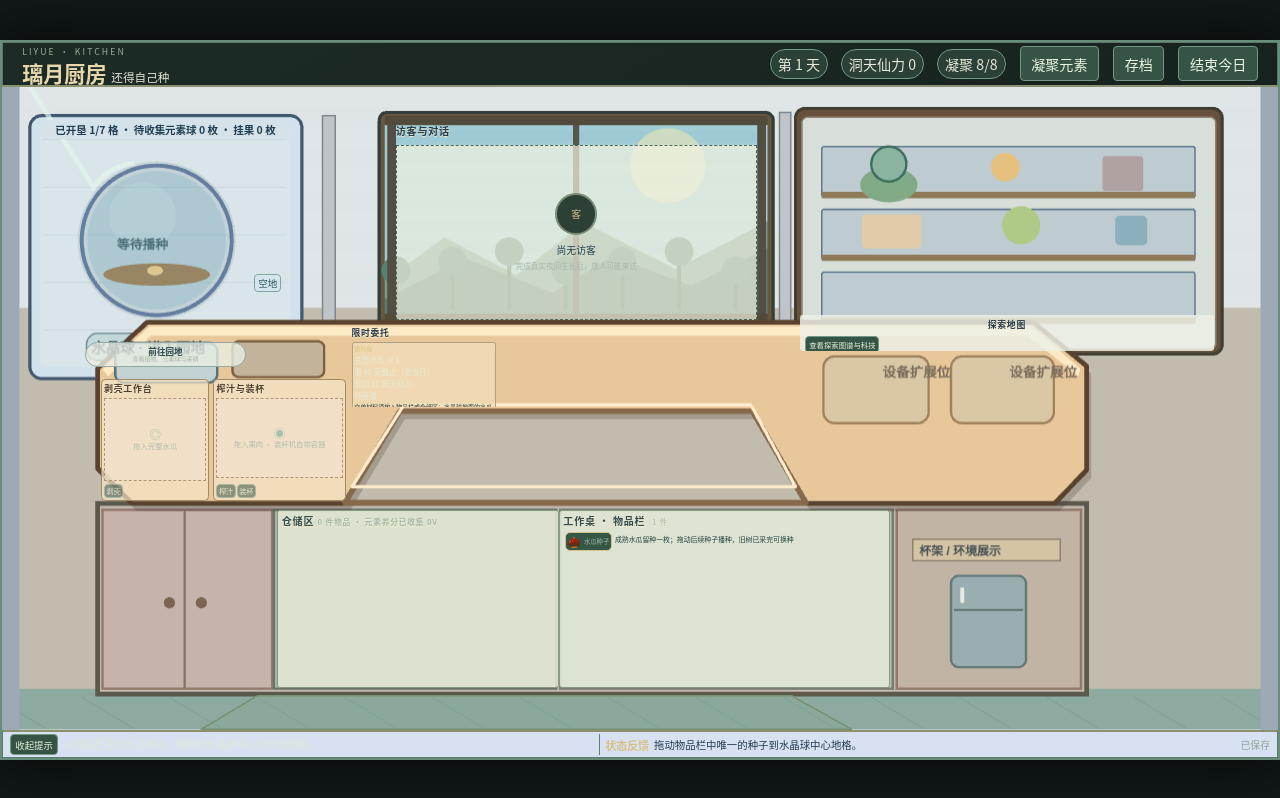
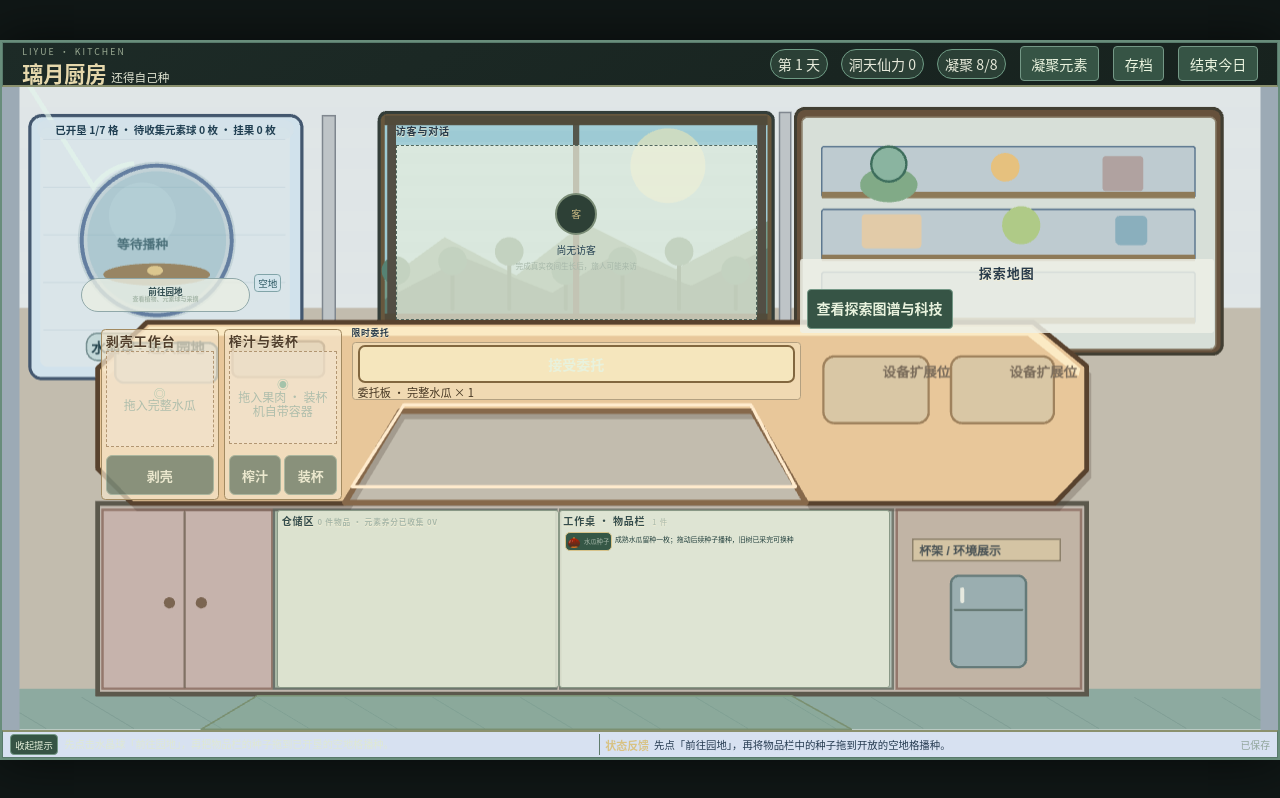
Before and after one commit to Ri0n72Y/idea-slime-bar, a React (Vite) app in the folder packages/liyue-kitchen/: page / in a window 1280 px wide. Built offline with nearby package versions, Linux system fonts and the light colour scheme.

Commit message:
fix(liyue): restore accessible U-counter actions and scene-aware touch guidance

```diff
--- a/packages/liyue-kitchen/src/App.tsx
+++ b/packages/liyue-kitchen/src/App.tsx
@@ -102,6 +102,8 @@ export function App() {
   const [reportDismissed, setReportDismissed] = useState<number | null>(null);
   const [mapOpen, setMapOpen] = useState(false);
   const [scene, setScene] = useState<"workshop" | "garden">("workshop");
+  const sceneRef = useRef(scene);
+  sceneRef.current = scene;
   const navigateScene = (destination: "workshop" | "garden") => {
     dragRef.current = null;
     setDrag(null);
@@ -177,7 +179,9 @@ export function App() {
       if (current.kind === "Seed") {
         if (target.scene.plotId && !target.zone)
           gameStore.dispatch({ type: "PLANT_SEED", itemId: current.itemId, plotId: target.scene.plotId });
-        else gameStore.dispatch({ type: "REJECT_DROP", reason: "种子需拖到已开垦、空置的地格；未消耗种子。" });
+        else gameStore.dispatch({ type: "REJECT_DROP", reason: sceneRef.current === "workshop"
+          ? "工坊水晶球是园地入口。先点「前往园地」，再将种子拖至开放空地格；种子未消耗。"
+          : "种子需拖到园地里已开垦、空置的地格；未消耗种子。" });
       } else {
         const destination: ItemLocation | null =
           target.zone === "peel" || target.zone === "juice"
@@ -330,16 +334,21 @@ export function App() {
             {activeOrders.length ? activeOrders.map(order => (
               <div className="order-panel" key={order.id} data-testid="active-order"
                 data-order-id={order.id} data-visitor-id={order.visitorId}>
+                <p data-testid="order-requirement" className="order-primary-label">
+                  {order.visitorId === "board" ? "委托板" : "旅人阿砚"} · {orderName(order)} × {order.quantity}
+                </p>
+                <details className="order-details">
+                  <summary>委托详情</summary>
                   <p data-testid="order-origin">{order.visitorId === "board" ? "委托板" : "旅人阿砚"}</p>
-                <p data-testid="order-requirement">{orderName(order)} × {order.quantity}</p>
                   <p data-testid="order-deadline">第 {order.dueDay} 天截止（含当日）</p>
                   <p>奖励 {order.rewards} 洞天仙力</p>
                   <p data-testid="order-status">{order.state === "available" ? "待接受" : "已接受"}</p>
                   <p className="order-location-hint" data-testid={`order-location-${order.id}`}>
                     交单材料须放入物品栏或仓储区；水晶球地面的水瓜需先搬运。
                   </p>
+                </details>
                 {order.state === "available" ? (
-                  <button type="button" data-testid="accept-order" disabled={state.phase !== "DAY_WORK"}
+                  <button type="button" className="order-main-action" data-testid="accept-order" disabled={state.phase !== "DAY_WORK"}
                     {...tapAction(`accept-${order.id}`, () => gameStore.dispatch({ type: "ACCEPT_ORDER", orderId: order.id }))}>
                     接受委托
                   </button>
@@ -366,7 +375,7 @@ export function App() {
                         ))}
                       </div>
                     )}
-                    <button type="button" data-testid="deliver-order" disabled={state.phase !== "DAY_WORK"}
+                    <button type="button" className="order-main-action" data-testid="deliver-order" disabled={state.phase !== "DAY_WORK"}
                       {...tapAction(`deliver-${order.id}`, () => deliver(order))}>交付选中物品 / 仓储材料</button>
                   </>
                 )}
@@ -516,7 +525,7 @@ export function App() {
           <section className="region garden-entry workshop-orb-overlay" aria-label="水晶球设备"
             data-testid="garden-entry">
             <button type="button" className="workshop-orb-link" data-testid="enter-garden"
-              onClick={() => navigateScene("garden")}>
+              {...tapAction("enter-garden", () => navigateScene("garden"))}>
               <strong>前往园地</strong>
               <small>查看植物、元素球与采摘</small>
             </button>
@@ -670,7 +679,7 @@ export function App() {
             onClick={() => setShowGuidance(!showGuidance)}>
             {showGuidance ? "收起提示" : "显示下一步"}
           </button>
-          {showGuidance && <span data-testid="next-step-text">{nextActionHint(state)}</span>}
+          {showGuidance && <span data-testid="next-step-text">{nextActionHint(state, scene)}</span>}
         </div>
         <strong>状态反馈</strong>
         <span data-testid="feedback">{playerEventText(state.notice.message)}</span>
--- a/packages/liyue-kitchen/src/domain/game.ts
+++ b/packages/liyue-kitchen/src/domain/game.ts
@@ -125,7 +125,7 @@ export function newGame(seed = 0x17a5b7e1): GameState {
     eventLog: [{ id: "event:initial-seed", day: 1, worldUH: 0, kind: "seed",
       message: "获得唯一开局种子 item:seed:1", fact: "SEED_OBTAINED",
       sourceId: "item:seed:1" }], lastNightReport: null,
-    notice: { kind: "info", message: "拖动物品栏中唯一的种子到水晶球中心地格。" },
+    notice: { kind: "info", message: "先点「前往园地」，再将物品栏中的种子拖到开放的空地格播种。" },
   };
 }
 
--- a/packages/liyue-kitchen/src/experience.ts
+++ b/packages/liyue-kitchen/src/experience.ts
@@ -27,7 +27,7 @@ export function orderSelectionWarning(state: GameState, order: KitchenOrder): st
 }
 
 /** Suggestions follow the real state while leaving operation strategy to the player. */
-export function nextActionHint(state: GameState): string {
+export function nextActionHint(state: GameState, scene: "workshop" | "garden" = "garden"): string {
   if (state.phase === "DAY_CONFIRM") return "可以确认结算观察夜间成长，也可以返回今日继续操作。";
   const items = Object.values(state.items);
   const planted = PLOT_IDS.some(id => state.plots[id].open && !!state.plots[id].plant);
@@ -47,7 +47,9 @@ export function nextActionHint(state: GameState): string {
       items.some(item => item.kind === "Aquamelon" && accessible(item)))
     return "果汁委托需要杯装成品。可以将完整水瓜拖到剥壳台加工。";
   const seed = items.find(item => item.kind === "Seed" && item.location.kind === "inventory");
-  if (!planted && seed) return "从物品栏拖动水瓜种子，播种到水晶球中心的开放地格。";
+  if (!planted && seed) return scene === "workshop"
+    ? "先点击水晶球「前往园地」，再把物品栏的种子拖到已开垦的空地格播种。"
+    : "从园地物品栏拖动水瓜种子，播种到已开垦的空地格。";
   if (PLOT_IDS.some(id => state.plots[id].plant?.leaves.some(leaf => leaf.fruit?.stage === "MatureFruit")))
     return "树上已有成熟水瓜，可以点击果实采摘。";
   if (state.heldElements.some(v => v > 0)) {
--- a/packages/liyue-kitchen/src/workshop-pixi.css
+++ b/packages/liyue-kitchen/src/workshop-pixi.css
@@ -348,3 +348,171 @@
   .workshop-machines-overlay .workbench-placeholder p {font-size:.68em;}
   .workshop-cabinet-overlay .hint {display:none;}
 }
+
+/* Production QA: keep the one real order action in view at both viewport sizes.
+   The other metadata is disclosed on demand; never bury accept/deliver under
+   a tiny vertical scroller or a transparent Pixi hit area. */
+.workshop-center-overlay .orders {
+  overflow: hidden;
+}
+.workshop-center-overlay .orders-scroller {
+  overflow-x: auto;
+  overflow-y: hidden;
+  align-items: stretch;
+  min-height: 0;
+}
+.workshop-center-overlay .order-panel {
+  flex: 1 0 min(43%, 245px);
+  width: auto;
+  min-width: min(43%, 210px);
+  max-width: none;
+  max-height: 100%;
+  display: flex;
+  flex-direction: column;
+  overflow: hidden;
+  gap: 2px;
+  padding: 2px 5px;
+  font-size: clamp(12px, .95vw, 15px);
+}
+.workshop-center-overlay .order-panel > .order-main-action {
+  order: -2;
+  flex: 0 0 auto;
+  align-self: stretch;
+  display: block;
+  min-height: 38px;
+  font-size: clamp(14px, 1.03vw, 17px);
+  font-weight: 700;
+  line-height: 1.15;
+  padding: 6px 8px;
+  background: #f5e6bd;
+  border: 2px solid #82673f;
+  border-radius: 7px;
+  pointer-events: auto;
+  touch-action: manipulation;
+}
+.workshop-center-overlay .order-primary-label {
+  order: -1;
+  flex: 0 0 auto;
+  margin: 0;
+  color: #463723;
+  font-size: clamp(11px, .87vw, 14px);
+  line-height: 1.18;
+  white-space: nowrap;
+  overflow: hidden;
+  text-overflow: ellipsis;
+}
+.workshop-center-overlay .order-details {
+  order: 3;
+  min-height: 18px;
+  max-height: 36px;
+  flex: 0 0 auto;
+  overflow: auto;
+  font-size: clamp(11px, .85vw, 13px);
+  pointer-events: auto;
+}
+.workshop-center-overlay .order-details summary {
+  cursor: pointer;
+  color: #574834;
+  font-weight: 600;
+  min-height: 18px;
+}
+.workshop-center-overlay .order-details p { margin: 2px 0; }
+.workshop-center-overlay .order-candidates {
+  order: 0;
+  max-height: 31px;
+  min-height: 0;
+  overflow-x: auto;
+  overflow-y: hidden;
+  white-space: nowrap;
+  display: flex;
+  gap: 3px;
+  pointer-events: auto;
+}
+.workshop-center-overlay .order-candidates button {
+  flex: 0 0 auto;
+  min-height: 27px;
+  font-size: 12px;
+  padding: 2px 6px;
+}
+.workshop-center-overlay .order-warning { order: 0; margin: 0; font-size: 11px; }
+
+/* Full counter depth belongs to the machines; stop shrinking real controls
+   into 7px text and 19×14px touch targets. */
+.workshop-left-overlay { padding: 3px; }
+.workshop-machines-overlay {
+  height: 98%;
+  grid-template-columns: minmax(0, 1fr) minmax(0, 1fr);
+  gap: 5px;
+}
+.workshop-machines-overlay .peeling,
+.workshop-machines-overlay .juicing {
+  height: 100%;
+  gap: 3px;
+  padding: 4px;
+  overflow: hidden;
+}
+.workshop-machines-overlay .region h2 {
+  font-size: clamp(13px, .94vw, 16px);
+  line-height: 1.15;
+  margin: 0;
+}
+.workshop-machines-overlay .workbench-placeholder {
+  min-height: 43px;
+  flex: 1 1 auto;
+  overflow: auto;
+  padding: 3px;
+}
+.workshop-machines-overlay .workbench-placeholder p { font-size: 12px; line-height: 1.15; }
+.workshop-machines-overlay .workbench-item {
+  min-height: 34px;
+  font-size: 12px;
+}
+.workshop-machines-overlay .actions { display: flex; flex-wrap: nowrap; gap: 3px; }
+.workshop-machines-overlay .region button,
+.workshop-machines-overlay .actions button {
+  flex: 0 0 auto;
+  min-width: 0;
+  min-height: 40px;
+  padding: 6px 4px;
+  border-radius: 6px;
+  font-size: clamp(13px, .94vw, 16px);
+  line-height: 1.2;
+  font-weight: 700;
+  touch-action: manipulation;
+  pointer-events: auto;
+}
+.workshop-machines-overlay .region > button { width: 100%; }
+.workshop-machines-overlay .actions button { flex: 1 1 0; }
+.workshop-shelf-overlay .exploration {
+  height: auto;
+  min-height: 48px;
+  margin-bottom: 18px;
+  padding: 4px 7px;
+  gap: 7px;
+}
+.workshop-shelf-overlay .exploration h2 { font-size: clamp(13px, .96vw, 16px); }
+.workshop-shelf-overlay .exploration button {
+  flex: 1 1 auto;
+  min-width: 0;
+  min-height: 40px;
+  white-space: normal;
+  font-size: clamp(14px, 1vw, 17px);
+  font-weight: 700;
+  line-height: 1.2;
+  padding: 5px 9px;
+  pointer-events: auto;
+}
+/* Keep the portal wholly above the countertop: the left machine polygon
+   begins at world y=352, while the crystal's old bottom button was behind it. */
+.workshop-pixi-scene .workshop-orb-link {
+  position: absolute;
+  bottom: 24%;
+  width: 64%;
+  height: 11%;
+  min-height: 34px;
+  margin: 0;
+  z-index: 5;
+  font-size: clamp(12px, .84vw, 15px);
+  font-weight: 700;
+  touch-action: manipulation;
+}
```
Lines whose indentation alone changed are shown as unchanged.
